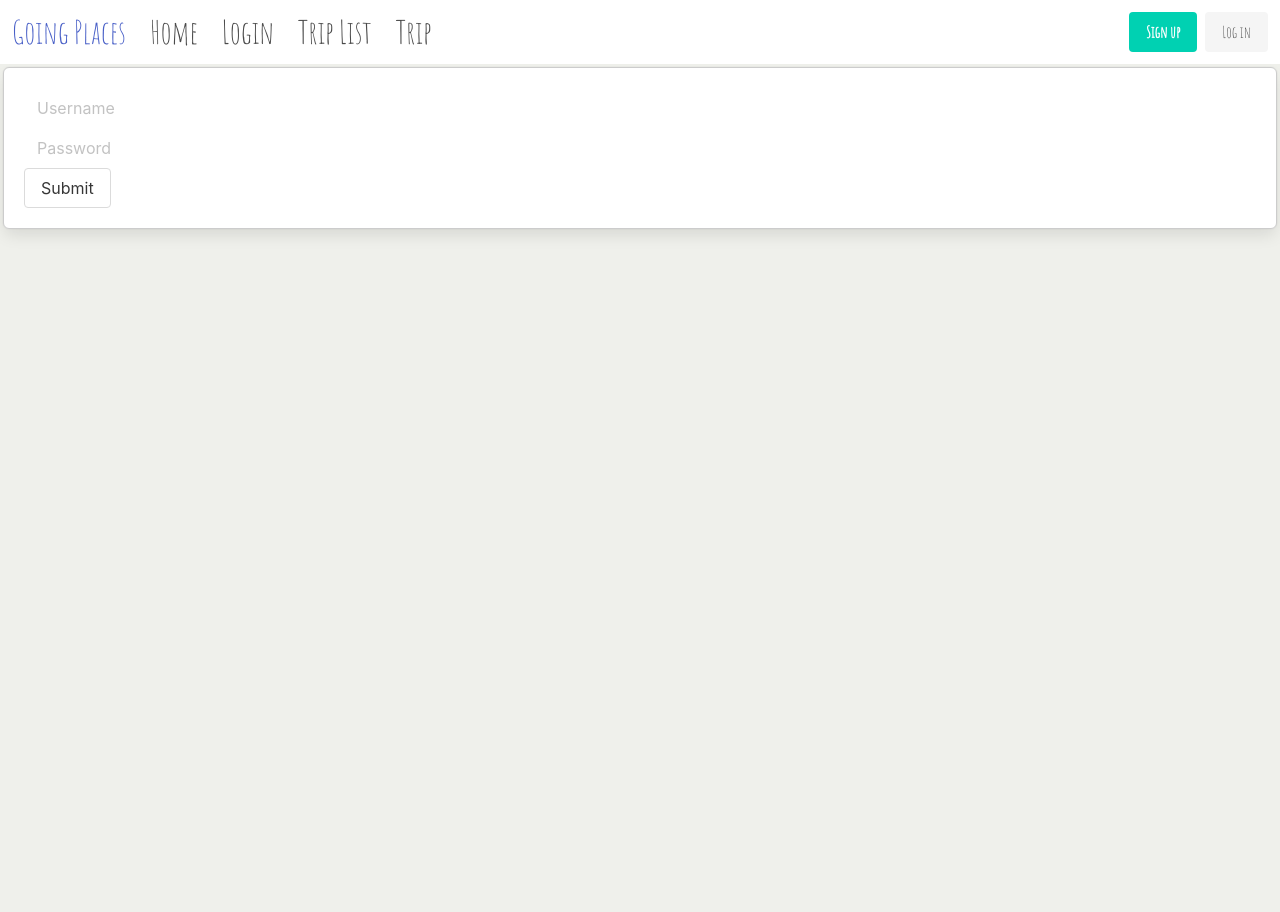
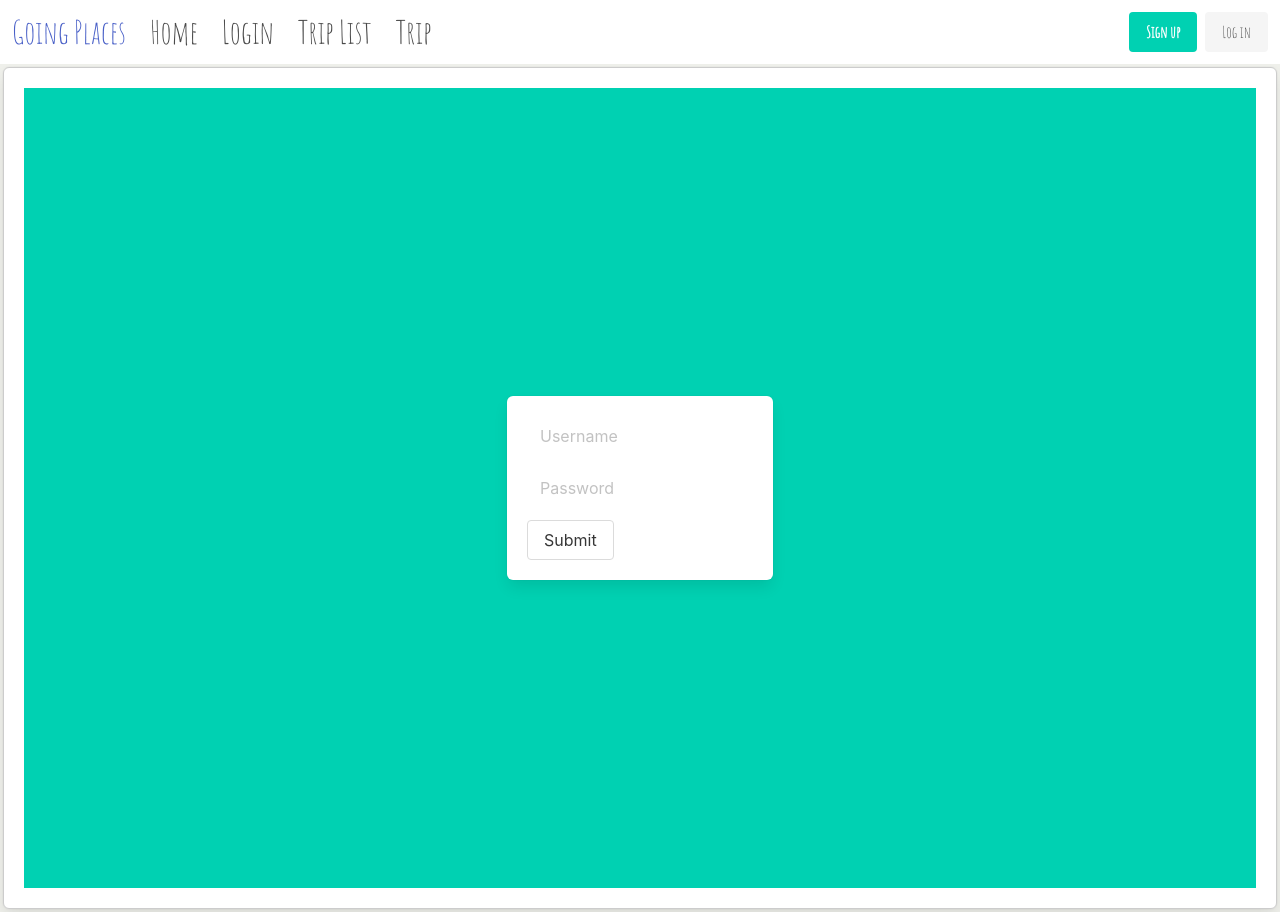
Before and after one commit to UrsulaAntares/AT-GoingPlaces, a React (Create React App) app: page /login in a window 1280 px wide. Before the commit the page ends 800 px from the top, so only its background shows below. Built offline with nearby package versions, Linux system fonts and the light colour scheme.

Commit message:
Login Front End -- set window local storage, minor styling for login box

```diff
--- a/src/components/Login.js
+++ b/src/components/Login.js
@@ -1,6 +1,6 @@
-import React from 'react'
+import React, { Component, Fragment} from 'react'
 
-class Login extends React.Component {
+class Login extends Component {
 
     constructor() {
         super()
@@ -48,13 +48,32 @@ class Login extends React.Component {
 
     render() {
         return(
+            <Fragment >
             <div className="comp login box">
-                <form onSubmit={(event) => this.handleLoginSubmit(event)}>
-                    <input name="username" className="input" type="text" placeholder="Username" />
-                    <input name="password" className="input" type="password" placeholder="Password" />
-                    <input type="submit" className="button"/>
-                </form>
+            <section class="hero is-primary is-fullheight">
+            <div class="hero-body">
+                <div class="container">
+                    <div class="columns is-centered">
+                        <div class="column is-5-tablet is-4-desktop is-3-widescreen">
+                            <form action="" className="box" onSubmit={(event) => this.handleLoginSubmit(event)}>
+                                <div className="field">
+                                    {/* <label for="username" className="label">Username</label> */}
+                                    <input name="username" className="input" type="text" placeholder="Username" />
+                                </div>
+                                <div className="field">
+                                    {/* <label for="password" className="label">Password</label> */}
+                                <input name="password" className="input" type="password" placeholder="Password" />
+                                </div>
+                                <input type="submit" className="button"/>
+                            </form>
+                        </div>
+                    </div>
+                </div>
             </div>
+        </section>
+    </div>
+</Fragment>
+
         )
     }
 }
```
